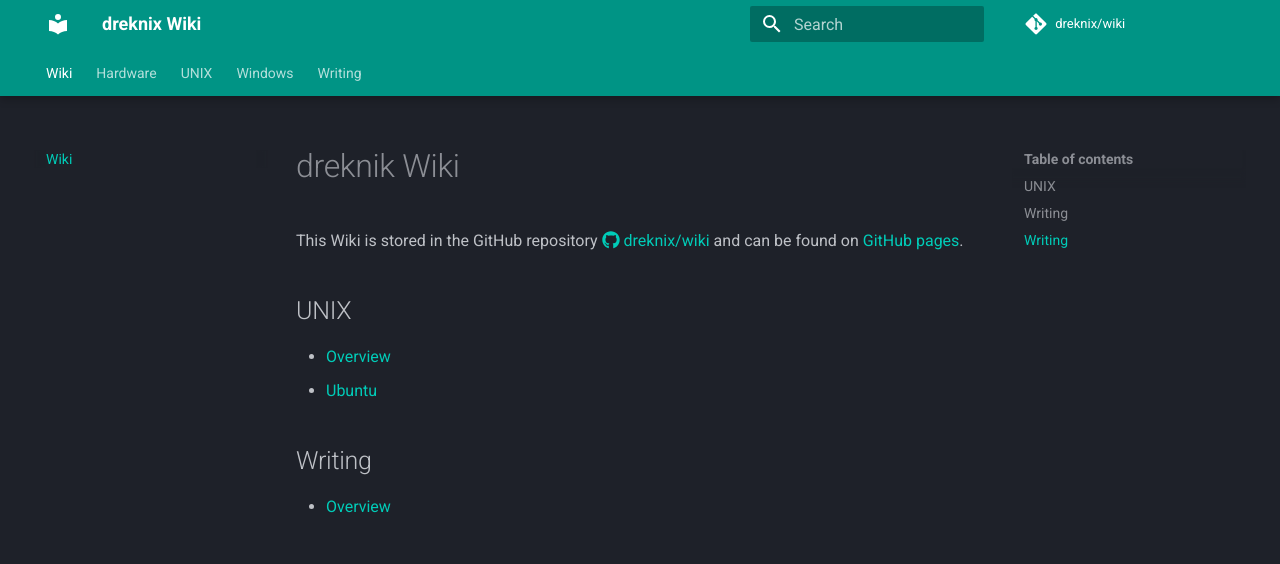
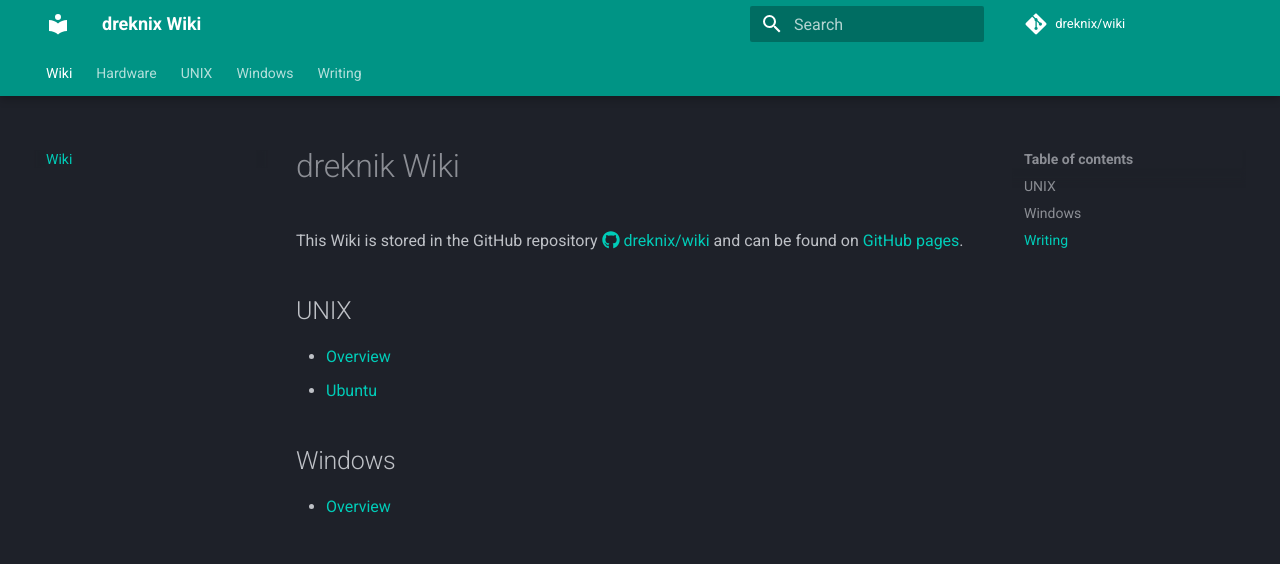
Before and after one commit to dreknix/wiki, an MkDocs documentation site: the page built from docs/index.md, in a window 1280 px wide. Shown: the top 564 px of the page. Built offline with MkDocs 1.6.1 and Material for MkDocs 9.7.7, drawn with Linux system fonts in a browser that asks for light colours; some web fonts are replaced; comment, search, counter and statistics services are not loaded.

```diff
--- a/docs/index.md
+++ b/docs/index.md
@@ -9,7 +9,7 @@ can be found on [GitHub pages](https://dreknix.github.io/wiki/).
 * [Overview](unix/)
 * [Ubuntu](unix/ubuntu)
 
-## Writing
+## Windows
 
 * [Overview](windows/)
 
```
Also changed, not shown: docs/windows/.pages, docs/windows/tools/.pages.
